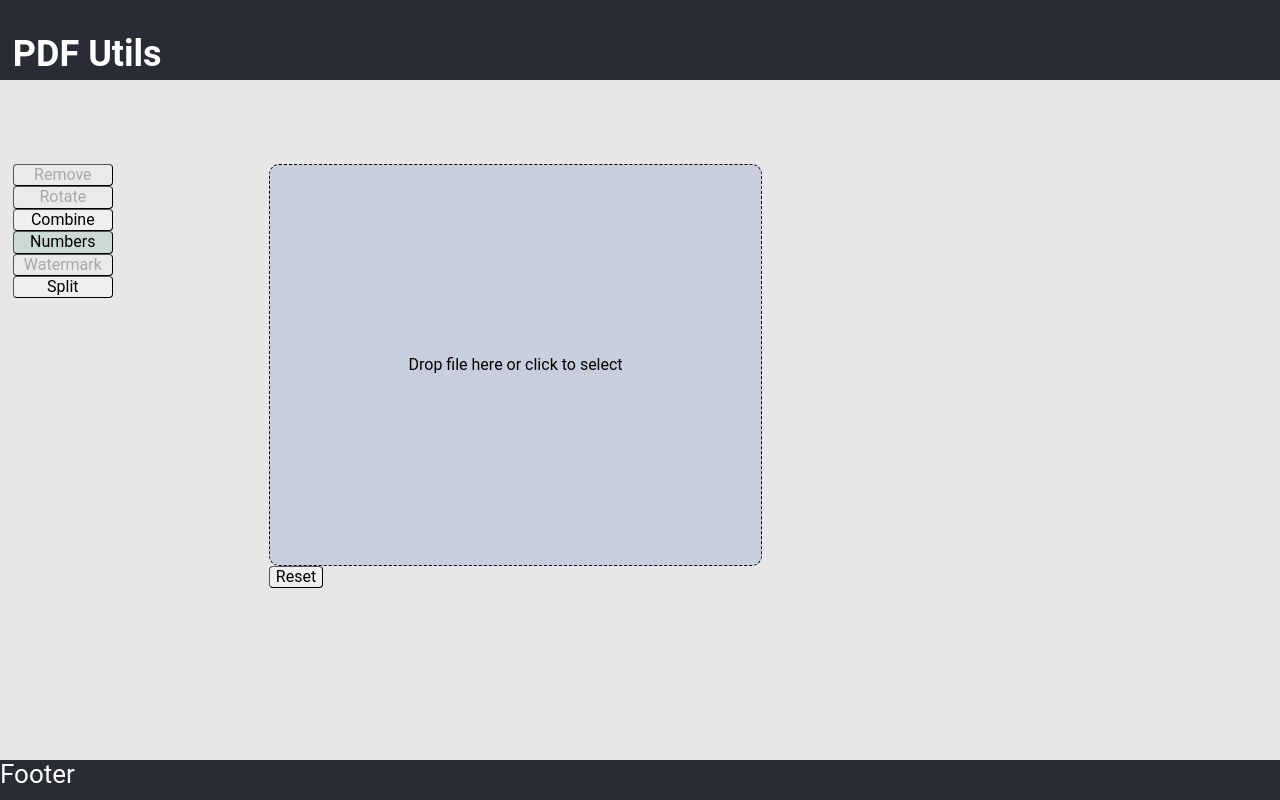
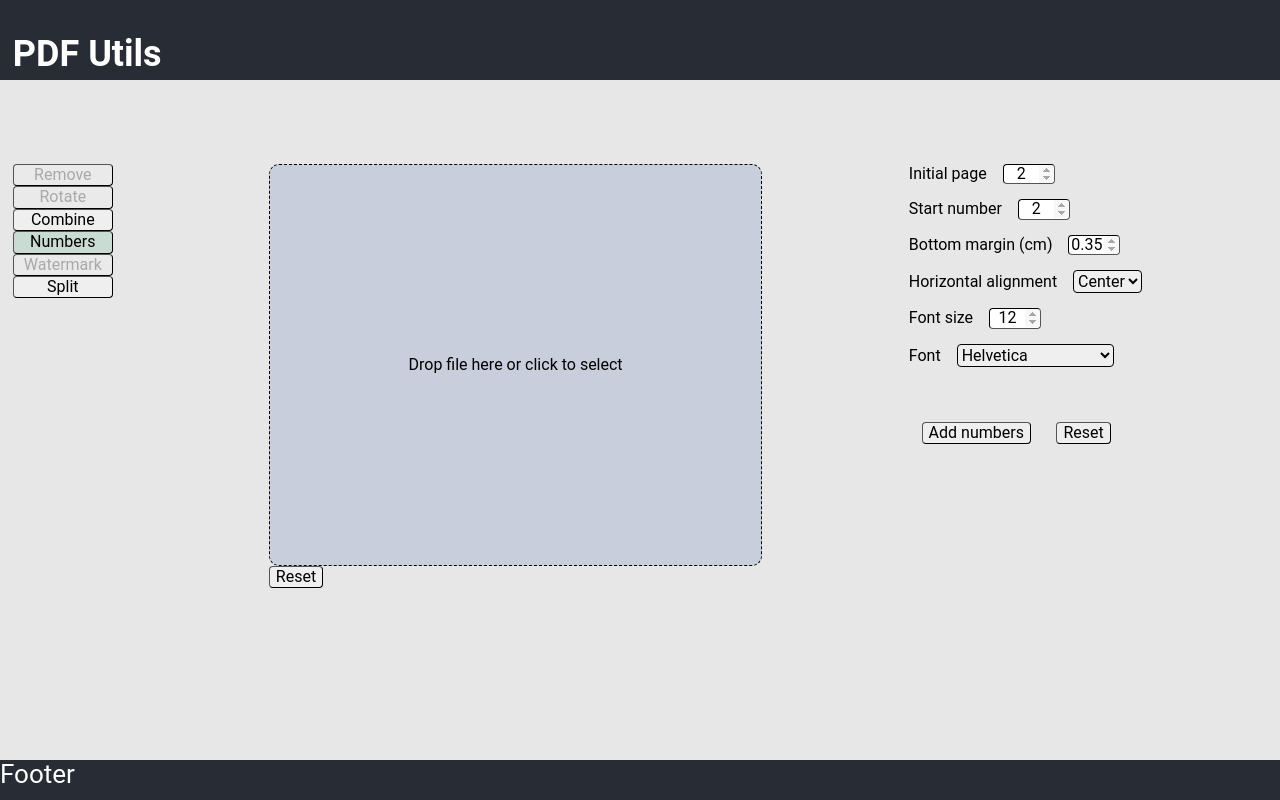
Before and after one commit to c1b3rt00lk1t/pdf-poc, a React (Vite) app: page / in a window 1280 px wide. Built offline with nearby package versions, Linux system fonts and the light colour scheme.

Commit message:
Show seetings for action with no file loaded

```diff
--- a/src/components/Transformations.tsx
+++ b/src/components/Transformations.tsx
@@ -19,15 +19,9 @@ interface TransformationsProps {
 const Transformations = ({ files, action }: TransformationsProps) => {
   return (
     <div className={styles.Transformations}>
-      {action === "pages" && files.length > 0 && (
-        <TransformPages file={files[0]} />
-      )}
-      {action === "combine" && files.length > 0 && (
-        <TransformCombine files={files} />
-      )}
-      {action === "split" && files.length > 0 && (
-        <TransformSplit file={files[0]} />
-      )}
+      {action === "pages" && <TransformPages file={files[0]} />}
+      {action === "combine" && <TransformCombine files={files} />}
+      {action === "split" && <TransformSplit file={files[0]} />}
     </div>
   );
 };
```
